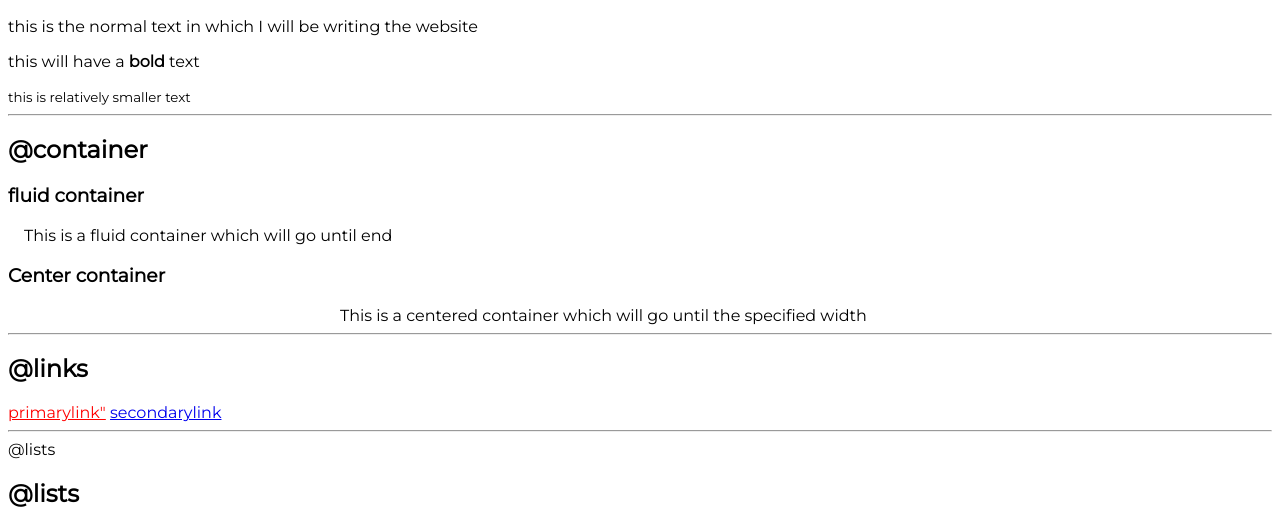
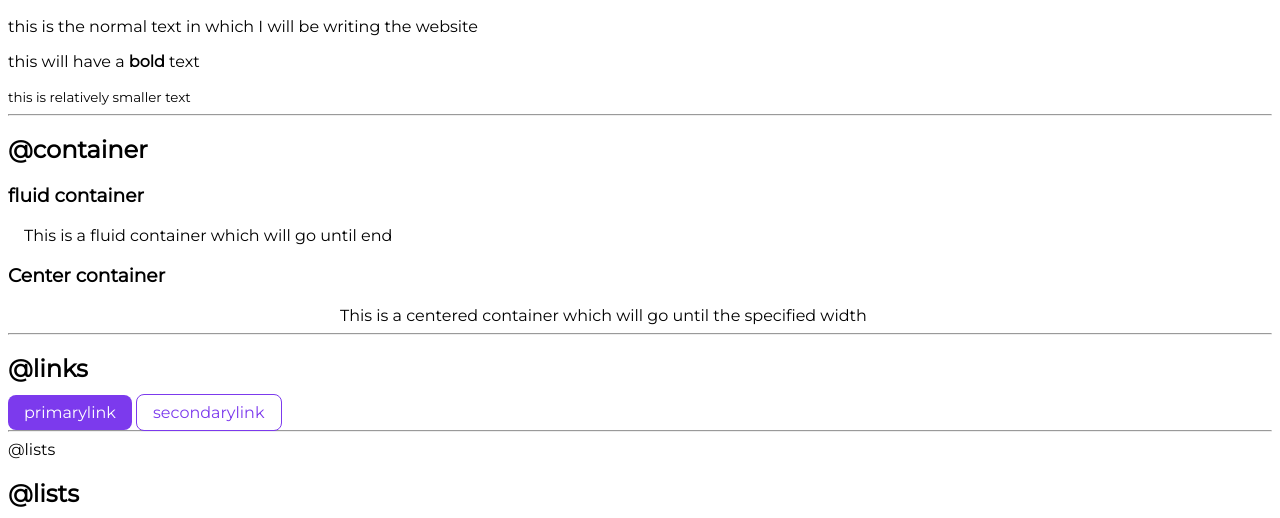
Before and after one commit to PrashantSomaniIIMI/HTML-CSS, a plain HTML site: page index.html in a window 1280 px wide. Shown: the part 282-800 px from the top of the page. Drawn offline with Linux system fonts and the light colour scheme.

Commit message:
links updated

```diff
--- a/index.html
+++ b/index.html
@@ -26,8 +26,8 @@
     <div class="container container-center">This is a centered container which will go until the specified width</div>
     <hr >
     <h2>@links</h2>
-    <a class="primary-link" href="/">primarylink"</a>
-    <a href="/">secondarylink</a>
+    <a class="link link_primary" href="/">primarylink</a>
+    <a class="link link_secondary"href="/">secondarylink</a>
     <hr >
     @lists
     <h2>@lists</h2>
--- a/style.css
+++ b/style.css
@@ -1,6 +1,6 @@
 @import url('https://fonts.googleapis.com/css2?family=Montserrat&display=swap');
 body{font-family: 'Montserrat', sans-serif;}
-:root {--primary-color: red;}
+:root {--primary-color: #7C3AED;}
 /**container**/
 
 .container{padding-left: 1rem;
@@ -9,4 +9,15 @@ body{font-family: 'Montserrat', sans-serif;}
 .container-center{max-width: 600px; margin: auto;
 }
 /**Links**/
-.primary-link {color: var(--primary-color);}
+.link {text-decoration: none;
+padding: 0.5rem 1rem;
+}
+.link_primary
+{background-color: var(--primary-color);
+    border-radius: 0.5rem;
+    color:white}
+.link_secondary
+{color: var(--primary-color);
+        border-radius: 0.5rem;
+        border: 1px solid var(--primary-color);
+    }
```
